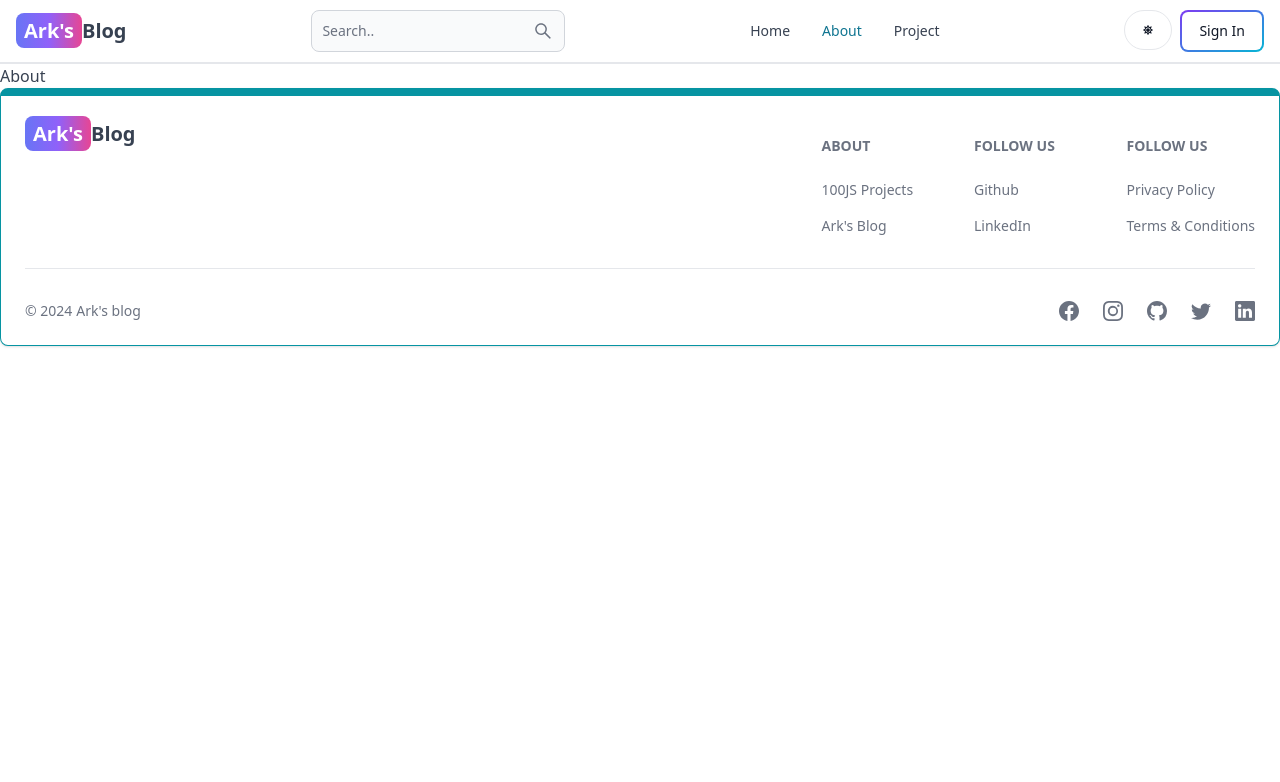
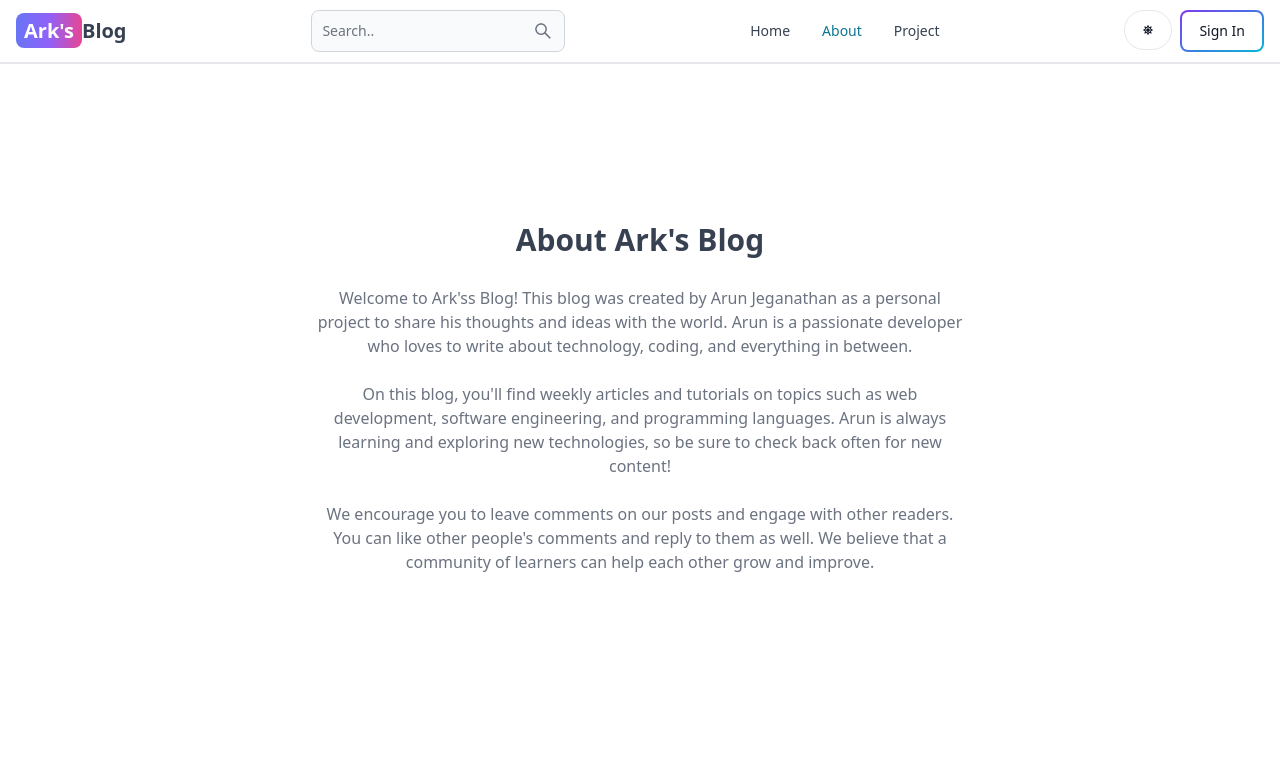
Before and after one commit to ArunJeganathan1909/mern-blog, a React (Vite) app in the folder client/: page /about in a window 1280 px wide. Shown: the top 782 px of the page. Built offline with nearby package versions, Linux system fonts and the light colour scheme.

Commit message:
complete about and projects pages

```diff
--- a/client/src/pages/About.jsx
+++ b/client/src/pages/About.jsx
@@ -1,7 +1,39 @@
 import React from "react";
 
 const About = () => {
-  return <div>About</div>;
+  return (
+    <div className="min-h-screen flex items-center justify-center -mt-20">
+      <div className="max-w-2xl mx-auto p-3 text-center">
+        <div>
+          <h1 className="text-3xl font font-semibold text-center my-7">
+            About Ark's Blog
+          </h1>
+          <div className="text-md text-gray-500 flex flex-col gap-6">
+            <p>
+              Welcome to Ark'ss Blog! This blog was created by Arun Jeganathan
+              as a personal project to share his thoughts and ideas with the
+              world. Arun is a passionate developer who loves to write about
+              technology, coding, and everything in between.
+            </p>
+
+            <p>
+              On this blog, you'll find weekly articles and tutorials on topics
+              such as web development, software engineering, and programming
+              languages. Arun is always learning and exploring new technologies,
+              so be sure to check back often for new content!
+            </p>
+
+            <p>
+              We encourage you to leave comments on our posts and engage with
+              other readers. You can like other people's comments and reply to
+              them as well. We believe that a community of learners can help
+              each other grow and improve.
+            </p>
+          </div>
+        </div>
+      </div>
+    </div>
+  );
 };
 
 export default About;
--- a/client/src/pages/Project.jsx
+++ b/client/src/pages/Project.jsx
@@ -1,9 +1,17 @@
-import React from 'react'
+import React from "react";
+import CallToAction from "../components/CallToAction";
 
 const Project = () => {
   return (
-    <div>Project</div>
-  )
-}
+    <div className="min-h-screen max-w-2xl mx-auto flex justify-center items-center flex-col gap-6 p-3">
+      <h1 className="text-3xl font-semibold">Pojects</h1>
+      <p className="text-md text-gray-500">
+        Build fun and engaging projects while learning HTML, CSS, and
+        JavaScript!
+      </p>
+      <CallToAction />
+    </div>
+  );
+};
 
-export default Project
+export default Project;
```
